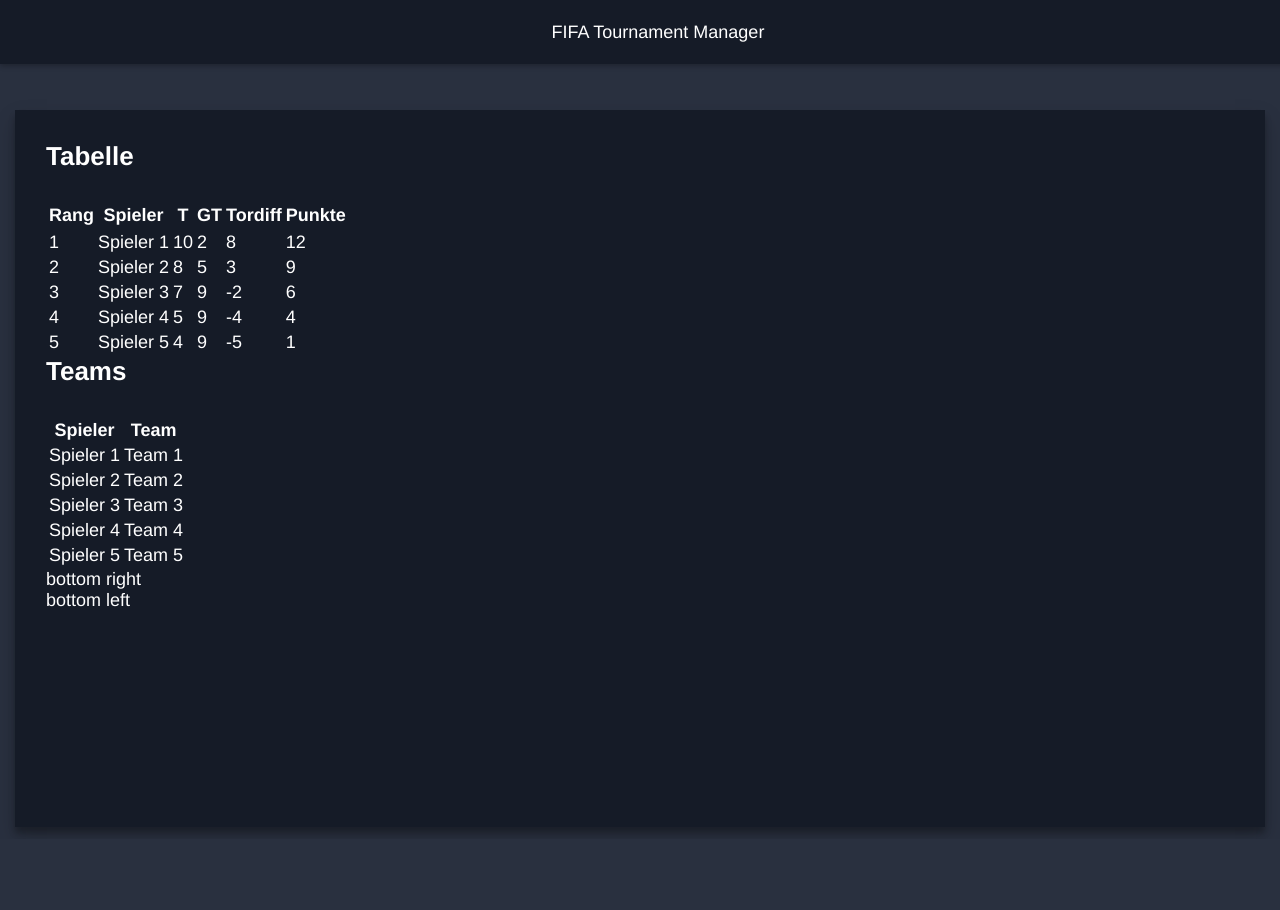
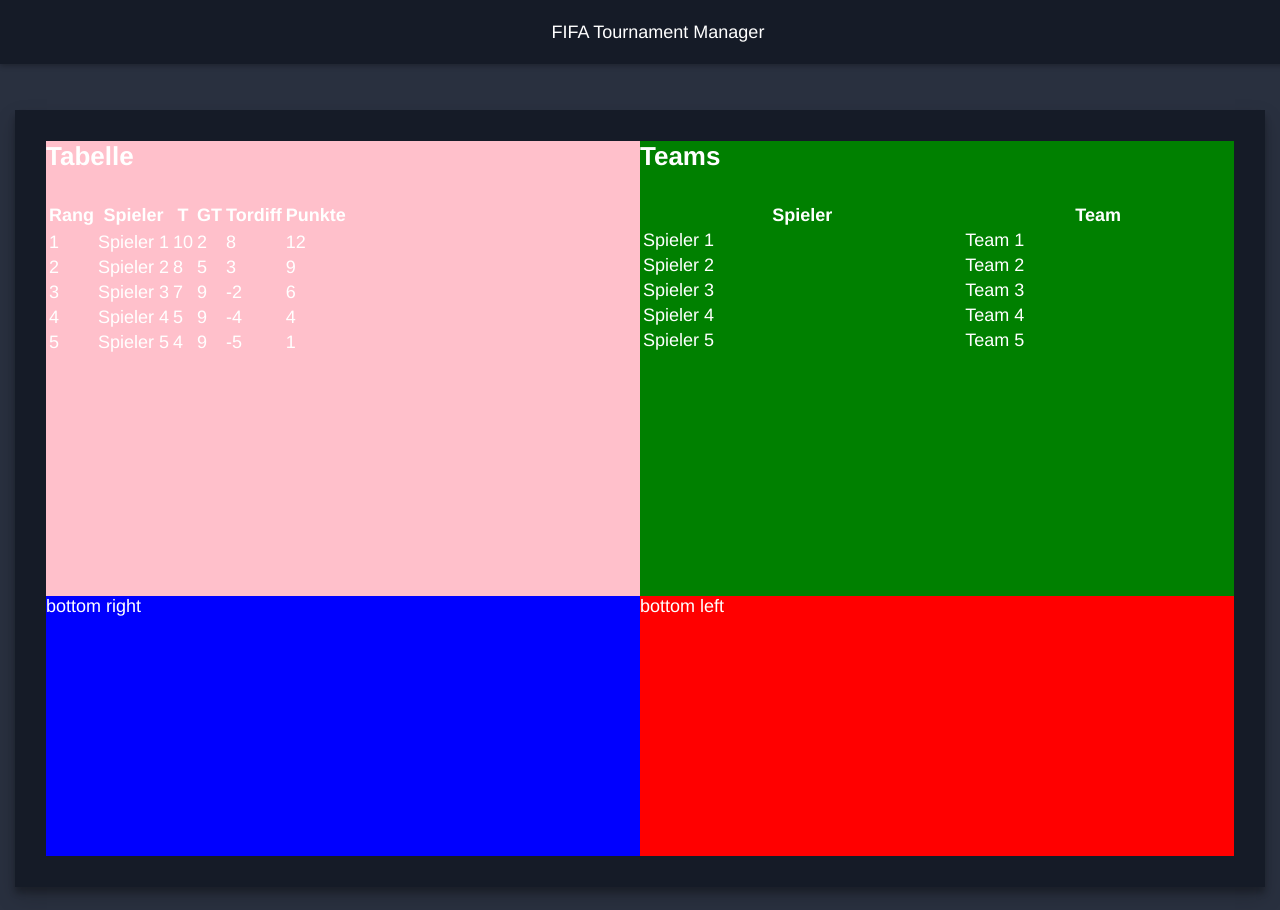
Before and after one commit to beNorthman/FifaTournamentManager, an Angular app: page / in a window 1280 px wide. Before the commit the page ends 839 px from the top, so only its background shows below. Built offline with nearby package versions, Linux system fonts and the light colour scheme.

Commit message:
adds flexbox grid to tournament page

```diff
--- a/src/app/tournament/tournament.component.css
+++ b/src/app/tournament/tournament.component.css
@@ -1,33 +1,36 @@
-.tournament-top{
-    width: 100%;
-}
+.tournament-grid {
+    min-height: 100%;
+    display: flex;
+    flex-wrap: wrap;
+    flex-direction: row;
+  }
+  .tournament-grid > div {
+    display: flex;
+    flex-basis: calc(50% - 0px);
+    flex-direction: column;
+  }
+  .tournament-grid > div > div {
+    display: flex;
+    flex-direction: row;
+  }
 
 .tournament-top-left{
-    width: 60%;
+    background: pink;
 }
 
 .tournament-top-right{
-    width: 60%;
-}
-
-.tournament-top-right{
-    width: 60%;
-}
-
-.tournament-bottom{
-    width: 100%;
+    background: green;
 }
 
 .tournament-bottom-right{
-    width: 50%;
+    background: blue;
 }
 
 .tournament-bottom-left{
-    width: 50%;
+    background: red;
 }
 
 .standings{
-    width: 500px;
 }
 
 .standings-table{
--- a/src/app/tournament/tournament.component.html
+++ b/src/app/tournament/tournament.component.html
@@ -1,7 +1,7 @@
 <div class="content-wrapper">
   <div class="card">
     <div class="card-content">
-      <div class="tournament-top">
+      <div class="tournament-grid">
         <div class="tournament-top-left">
           <h1>Tabelle</h1>
             <div class="standings">
@@ -86,8 +86,6 @@
             </tr>
           </table>
         </div>
-      </div>
-      <div class="tournament-bottom">
         <div class="tournament-bottom-right">
           bottom right
         </div>
--- a/src/styles.css
+++ b/src/styles.css
@@ -1,4 +1,6 @@
 html, body {
+    height: 100%;
+    margin: 0;
     -webkit-font-smoothing: antialiased;
     text-rendering: optimizeLegibility;
 }
@@ -10,7 +12,6 @@
 }
 
 body {
-    margin: 0;
     background: #29303f;
 }
 
@@ -46,5 +47,5 @@
 }
 
 .card-content {
-    height: 655px;
+    height: 715px;
 }
```
